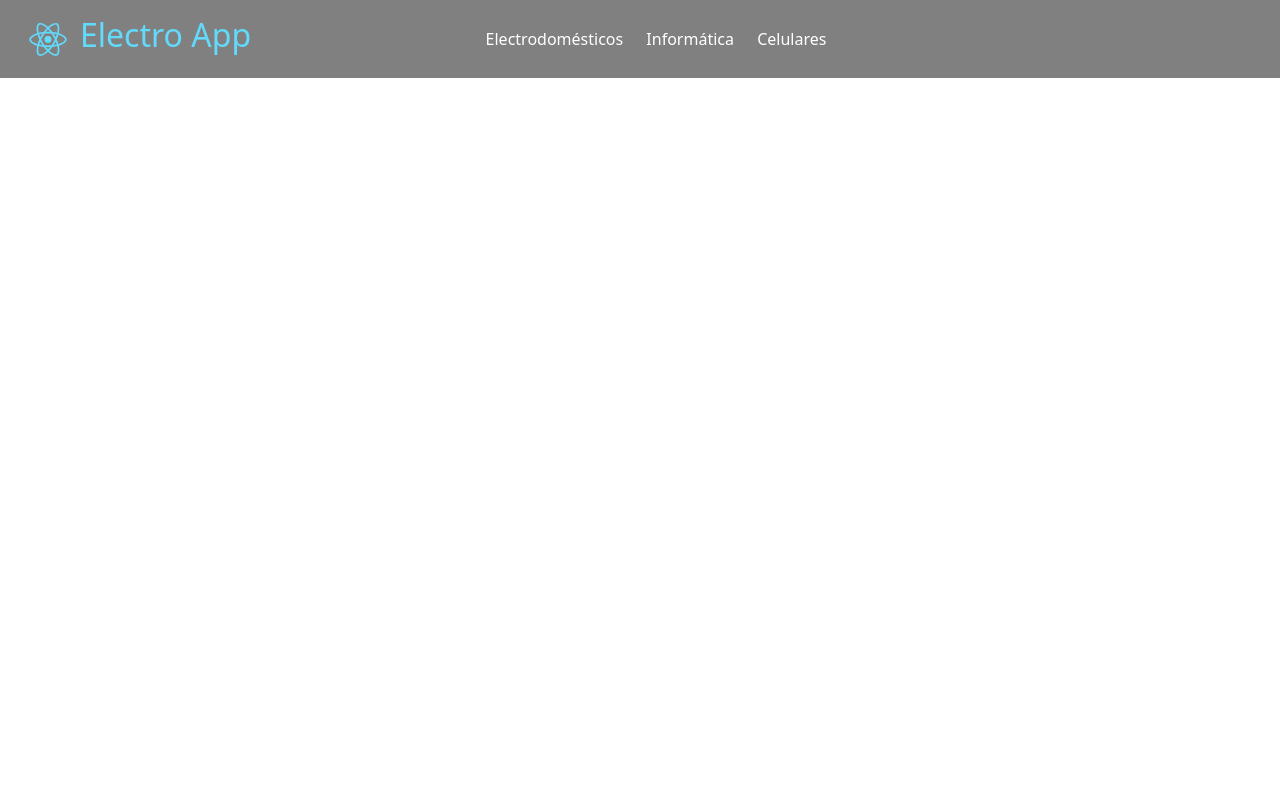
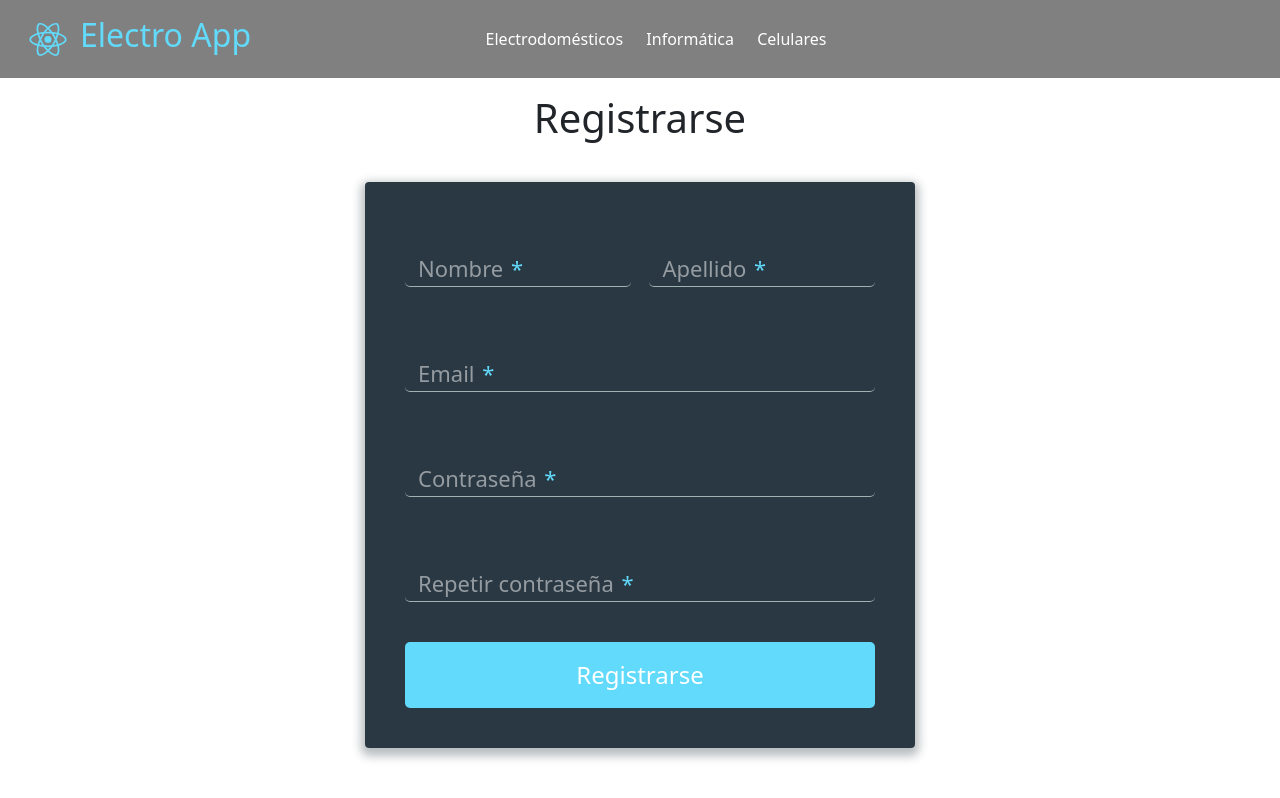
Before and after one commit to NachoJ12/ecommerce-app, a React (Create React App) app: page /signup in a window 1280 px wide. Built offline with nearby package versions, Linux system fonts and the light colour scheme.

Commit message:
Working on the aesthetics of the registration screen, SignUp component

```diff
--- a/src/App.js
+++ b/src/App.js
@@ -6,6 +6,7 @@ import { BrowserRouter, Route, Routes } from 'react-router-dom';
 import CartContextProvider from './context/CartContext';
 import Cart from './components/Cart/Cart';
 import { Checkout } from './components/Checkout/Checkout';
+import SignUp from './components/SignUp/SignUp';
 
 function App() {
   return (
@@ -25,6 +26,7 @@ function App() {
             />
             <Route path="/cart" element={<Cart />} />
             <Route path="/checkout" element={<Checkout />} />
+            <Route path="/signup" element={<SignUp />} />
           </Routes>
         </CartContextProvider>
       </BrowserRouter>
--- a/src/components/Cart/Cart.js
+++ b/src/components/Cart/Cart.js
@@ -48,7 +48,7 @@ const Cart = () => {
                     className={style.deleteItem}
                   >
                     <span
-                      class="material-symbols-outlined"
+                      className="material-symbols-outlined"
                       style={{ lineHeight: 2 }}
                     >
                       delete
--- a/src/components/Checkout/Checkout.jsx
+++ b/src/components/Checkout/Checkout.jsx
@@ -4,6 +4,7 @@ import { collection, addDoc, serverTimestamp } from 'firebase/firestore';
 import OrderForm from '../Form/OrderForm';
 import { useContext } from 'react';
 import { cartContext } from '../../context/CartContext';
+import style from './Chekout.module.css';
 
 export const Checkout = () => {
   const [userData, setUserData] = useState({
@@ -60,14 +61,14 @@ export const Checkout = () => {
       {orderId !== '' ? (
         <h1>Gracias por tu compra, tu número de envío es: {orderId}</h1>
       ) : (
-        <>
+        <div className={style.containerCheckout}>
           <h2>Checkout</h2>
           <OrderForm
             handleChange={handleChange}
             userData={userData}
             handleSubmit={handleSubmit}
           />
-        </>
+        </div>
       )}
     </>
   );
--- /dev/null
+++ b/src/components/Checkout/Chekout.module.css
@@ -0,0 +1,5 @@
+.containerCheckout {
+  display: flex;
+  flex-direction: column;
+  align-items: center;
+}
--- a/src/components/Form/OrderForm.jsx
+++ b/src/components/Form/OrderForm.jsx
@@ -3,7 +3,7 @@ import style from './OrderForm.module.css';
 
 const OrderForm = ({ handleChange, userData, handleSubmit, handleBuy }) => {
   return (
-    <form onSubmit={handleSubmit}>
+    <form className={style.orderForm} onSubmit={handleSubmit}>
       <div>
         <label>Nombre</label>
         <br />
--- a/src/components/Form/OrderForm.module.css
+++ b/src/components/Form/OrderForm.module.css
@@ -1,3 +1,10 @@
+.orderForm {
+  display: flex;
+  flex-direction: column;
+  align-items: center;
+  text-align: start;
+}
+
 .saveBtn {
   padding: 0.5rem;
   border: 1px solid #389bb6;
@@ -17,3 +24,15 @@
 .saveBtn:active {
   box-shadow: 0 0.1rem 0.8rem rgb(67, 118, 167);
 }
+
+.orderForm input {
+  padding: 0.2rem 0.5rem;
+  margin: 0.3rem 0 0.5rem 0;
+  border: 1px solid lightgrey;
+  border-radius: 5px;
+}
+
+.orderForm input:focus {
+  outline: none;
+  border: 2px solid #61dafb;
+}
--- /dev/null
+++ b/src/components/SignUp/SignUp.jsx
@@ -0,0 +1,168 @@
+import React, { useState } from 'react';
+import style from './SignUp.module.css';
+
+const SignUp = () => {
+  const [userData, setUserData] = useState({
+    name: '',
+    lastName: '',
+    email: '',
+    password: '',
+  });
+
+  const handlerMultiple = (e) => {
+    const target = e.target;
+    const label = target.parentElement.children[0];
+    const spanReq = label.children[0];
+
+    if (e.type === 'keyup') {
+      if (target.value === '') {
+        label.classList.remove(`${style.activeLabel}`, `${style.highLight}`);
+        spanReq.classList.remove(`${style.opacityCero}`);
+      } else {
+        label.classList.add(`${style.activeLabel}`, `${style.highLight}`);
+        spanReq.classList.add(`${style.opacityCero}`);
+      }
+    } else if (e.type === 'blur') {
+      if (target.value === '') {
+        label.classList.remove(`${style.activeLabel}`, `${style.highLight}`);
+      } else {
+        label.classList.remove(`${style.highLight}`);
+      }
+    } else if (e.type === 'focus') {
+      if (e.target.value === '') {
+        label.classList.remove(`${style.highLight}`);
+      } else if (e.target.value !== '') {
+        label.classList.add(`${style.highLight}`);
+      }
+    }
+  };
+
+  const handleSubmit = (e) => {
+    e.preventDefault();
+    validatePassword();
+  };
+
+  const handleChange = (e) => {
+    const { name, value } = e.target;
+    setUserData({ ...userData, [name]: value });
+  };
+
+  const validatePassword = () => {
+    const pass1 = document.getElementById('password');
+    const pass2 = document.getElementById('passwordRepeat');
+    if (pass1.value.length < 6) {
+      alert('Debe ingresar una contraseña de más de 6 caracteres');
+      pass1.focus();
+      return false;
+    } else if (pass1.value !== pass2.value) {
+      alert('Las contraseñas no coinciden');
+      pass2.focus();
+      return false;
+    }
+  };
+
+  return (
+    <div>
+      <h1>Registrarse</h1>{' '}
+      <div className={style.contenedorFormulario}>
+        <form onSubmit={handleSubmit}>
+          <div className={style.filaArriba}>
+            <div className={style.contenedorInput}>
+              <label>
+                Nombre <span className={style.req}>*</span>
+              </label>
+              <br />
+              <input
+                type="text"
+                /*placeholder="Nombre"*/
+                name="name"
+                onChange={handleChange}
+                onFocus={handlerMultiple}
+                onBlur={handlerMultiple}
+                onKeyUp={handlerMultiple}
+                value={userData.name}
+                required
+              ></input>
+            </div>
+            <div className={style.contenedorInput}>
+              <label>
+                Apellido <span className={style.req}>*</span>
+              </label>
+              <br />
+              <input
+                type="text"
+                // placeholder="Apellido"
+                name="lastName"
+                onChange={handleChange}
+                onFocus={handlerMultiple}
+                onBlur={handlerMultiple}
+                onKeyUp={handlerMultiple}
+                value={userData.lastName}
+                required
+              ></input>
+            </div>
+          </div>
+          <div className={style.contenedorInput}>
+            <label>
+              Email <span className={style.req}>*</span>
+            </label>
+            <br />
+            <input
+              type="email"
+              //   placeholder="Email"
+              name="email"
+              onChange={handleChange}
+              onFocus={handlerMultiple}
+              onBlur={handlerMultiple}
+              onKeyUp={handlerMultiple}
+              value={userData.email}
+              required
+            ></input>
+          </div>
+
+          <div className={style.contenedorInput}>
+            <label>
+              Contraseña <span className={style.req}>*</span>
+            </label>
+            <br />
+            <input
+              type="password"
+              //   placeholder="Contraseña"
+              name="password"
+              id="password"
+              onChange={handleChange}
+              onFocus={handlerMultiple}
+              onBlur={handlerMultiple}
+              onKeyUp={handlerMultiple}
+              value={userData.password}
+              required
+            ></input>
+          </div>
+          <div className={style.contenedorInput}>
+            <label>
+              Repetir contraseña <span className={style.req}>*</span>
+            </label>
+            <br />
+            <input
+              type="password"
+              //   placeholder="Repetir contraseña"
+              name="passwordRepeat"
+              id="passwordRepeat"
+              onChange={handleChange}
+              onFocus={handlerMultiple}
+              onBlur={handlerMultiple}
+              onKeyUp={handlerMultiple}
+              required
+            ></input>
+          </div>
+
+          <button className={`${style.button} ${style.buttonBlock}`}>
+            Registrarse
+          </button>
+        </form>
+      </div>
+    </div>
+  );
+};
+
+export default SignUp;
--- /dev/null
+++ b/src/components/SignUp/SignUp.module.css
@@ -0,0 +1,115 @@
+.contenedorFormulario {
+  background: rgba(19, 35, 47, 0.9);
+  padding: 40px;
+  max-width: 550px;
+  margin: 40px auto;
+  border-radius: 4px;
+  box-shadow: 0 4px 10px 4px rgba(19, 35, 47, 0.3);
+}
+
+/* LABELS */
+label {
+  position: absolute;
+  transform: translateY(30px);
+  left: 13px;
+  color: rgb(255, 255, 255, 0.5);
+  transition: all 0.25s ease;
+  /*backface-visibility: hidden;*/
+  pointer-events: none;
+  font-size: 22px;
+}
+
+.req {
+  margin: 2px;
+  color: #61dafb;
+}
+
+.opacityCero {
+  opacity: 0;
+}
+
+.activeLabel {
+  /*transform: translateY(50px);*/
+  transform: translateY(70px);
+  left: 2px;
+  font-size: 14px;
+}
+
+.highLight {
+  color: #fff;
+}
+
+/* FILA ARRIBA */
+
+.filaArriba:after {
+  content: '';
+  display: table;
+  clear: both;
+}
+
+.filaArriba div {
+  float: left;
+  width: 48%;
+  margin-right: 4%;
+}
+
+.filaArriba div:last-child {
+  margin: 0;
+}
+
+/* INPUTS */
+
+input {
+  font-size: 22px;
+  display: block;
+  width: 100%;
+  height: 100%;
+  padding: 5px 10px;
+  background: none;
+  background-image: none;
+  border: 1px solid #a0b3b0;
+  border-top: none;
+  border-left: none;
+  border-right: none;
+  color: #fff;
+  border-radius: 0;
+  transition: all 0.5s ease;
+  border-radius: 5px;
+}
+
+input:focus {
+  outline: none;
+  border-color: #61dafb;
+  border-top: none;
+  border-left: none;
+  border-right: none;
+}
+
+.contenedorInput {
+  position: relative;
+  margin-bottom: 40px;
+}
+
+/* BUTTON REGISTRAR */
+
+.button {
+  border: 0;
+  outline: none;
+  border-radius: 5px;
+  cursor: pointer;
+  padding: 15px 0;
+  font-size: 1.5rem;
+  background: #61dafb;
+  color: #fff;
+  transition: all 0.5s ease;
+  -webkit-appearance: none;
+}
+
+.button:hover {
+  background: #16c9f9;
+}
+
+.buttonBlock {
+  display: block;
+  width: 100%;
+}
```
